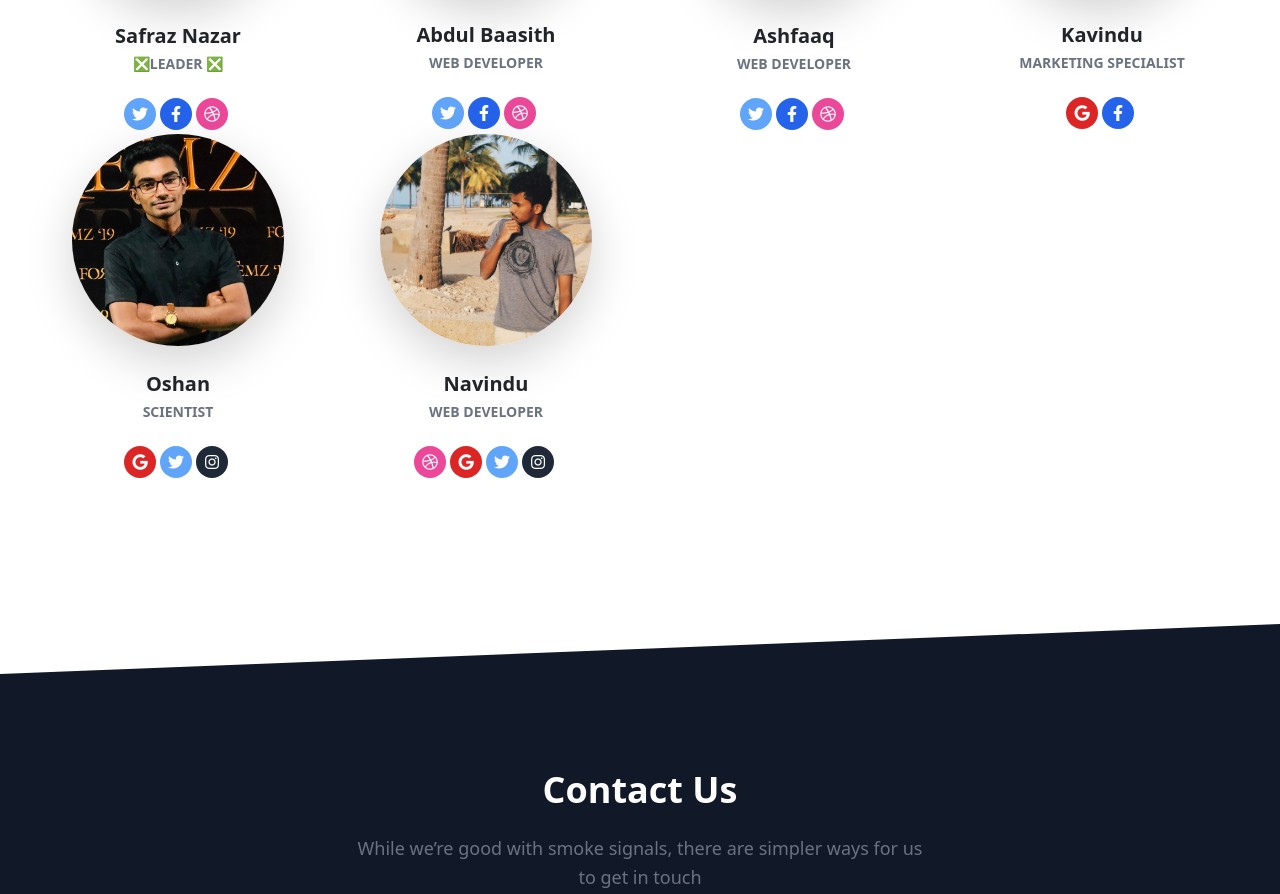
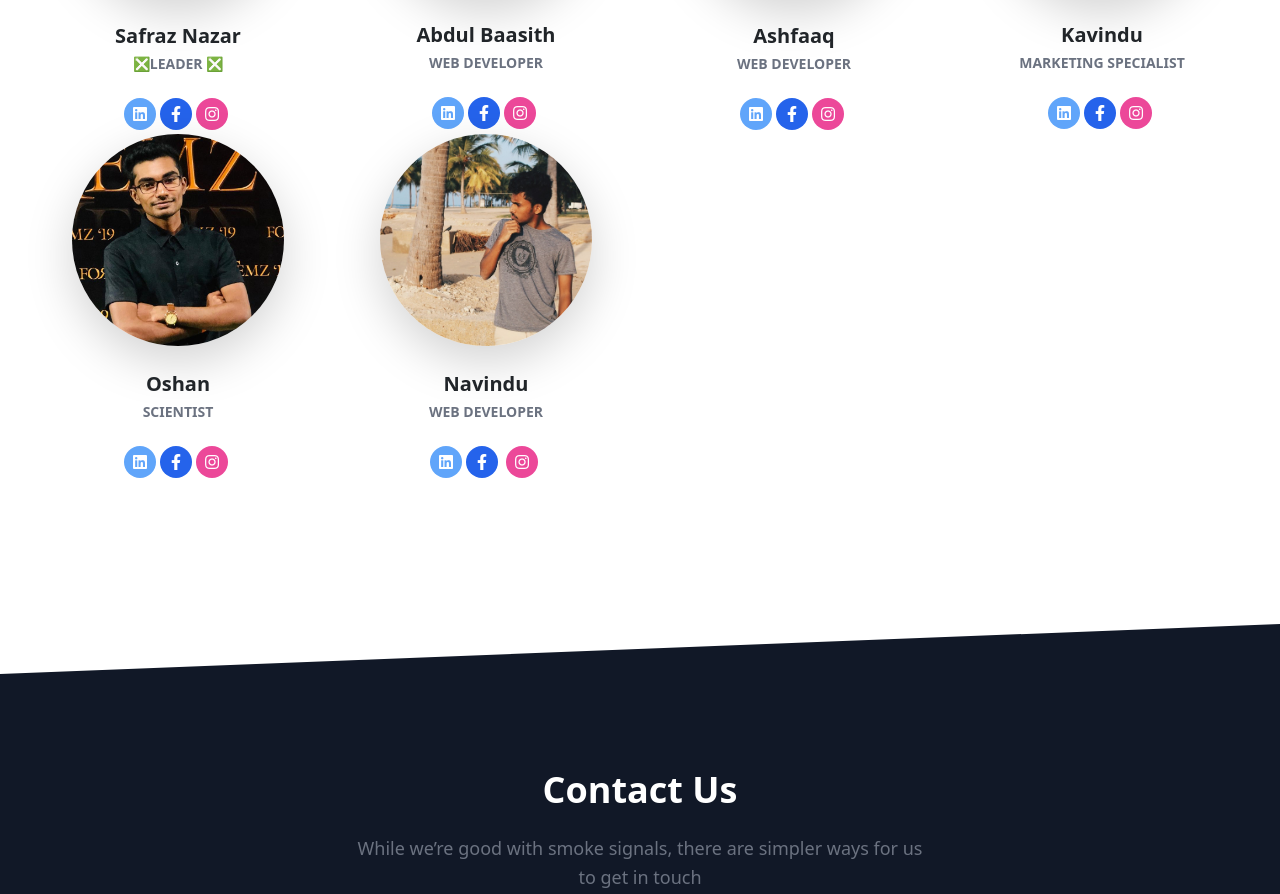
Before and after one commit to KavinduKDWanasekara/CreditMart-Final, a React (Create React App) app in the folder ui/: page / in a window 1280 px wide. Shown: the part 2750-3644 px from the top of the page. Built offline with nearby package versions, Linux system fonts and the light colour scheme.

Commit message:
social icon update and contact info update

```diff
--- a/ui/src/pages/Home.js
+++ b/ui/src/pages/Home.js
@@ -3,6 +3,8 @@ import { useState } from 'react';
 import { send } from 'emailjs-com';
 import NavbarWelcomePage from './../components/NavbarWelcomePage';
 import Footer from './../components/Footer';
+import Swal from 'sweetalert2'
+import { Link } from 'react-router-dom';
 
 export default function Home() {
   const [toSend, setToSend] = useState({
@@ -22,9 +24,17 @@ export default function Home() {
       'user_UYjlSRpxsOdzE2aLGyb5d'
     )
       .then((response) => {
+        Swal.fire({
+          icon: 'success',
+          title: 'Thank you for your response. We will contact you soon!!',
+      })
         console.log('SUCCESS!', response.status, response.text);
       })
       .catch((err) => {
+        Swal.fire({
+          icon: 'success',
+          title: 'Oopsi. Can you try again!!',
+      })
         console.log('FAILED...', err);
       });
   };
@@ -302,24 +312,30 @@ export default function Home() {
                     &#10062;<strong>Leader</strong>  &#10062;
                     </p>
                     <div className="mt-6">
+
+                    <Link to={{ pathname: "https://www.linkedin.com/in/safraznazar/" }} target="_blank"  >
                       <button
                         className="bg-blue-400 text-white w-8 h-8 rounded-full outline-none focus:outline-none mr-1 mb-1"
                         type="button"
                       >
-                        <i className="fab fa-twitter"></i>
-                      </button>
+                        <i className="fab fa-linkedin"></i>
+                      </button></Link>
+
+                      <Link to={{ pathname: "https://www.linkedin.com/in/safraznazar/" }} target="_blank"  >
                       <button
                         className="bg-blue-600 text-white w-8 h-8 rounded-full outline-none focus:outline-none mr-1 mb-1"
                         type="button"
                       >
                         <i className="fab fa-facebook-f"></i>
-                      </button>
+                      </button></Link>
+
+                      <Link to={{ pathname: "https://www.instagram.com/safraznazar_/" }} target="_blank"  >
                       <button
                         className="bg-pink-500 text-white w-8 h-8 rounded-full outline-none focus:outline-none mr-1 mb-1"
                         type="button"
                       >
-                        <i className="fab fa-dribbble"></i>
-                      </button>
+                        <i className="fab fa-instagram"></i>
+                      </button></Link>
                     </div>
                   </div>
                 </div>
@@ -337,24 +353,30 @@ export default function Home() {
                       Web Developer
                     </p>
                     <div className="mt-6">
+                    <Link to={{ pathname: "https://www.linkedin.com/in/shiyam-baasith-4666241a6/" }} target="_blank"  >
                       <button
                         className="bg-blue-400 text-white w-8 h-8 rounded-full outline-none focus:outline-none mr-1 mb-1"
                         type="button"
                       >
-                        <i className="fab fa-twitter"></i>
-                      </button>
+                        <i className="fab fa-linkedin"></i>
+                      </button></Link>
+
+                      <Link to={{ pathname: "https://www.facebook.com/baasith.cool.1" }} target="_blank"  >
                       <button
                         className="bg-blue-600 text-white w-8 h-8 rounded-full outline-none focus:outline-none mr-1 mb-1"
                         type="button"
                       >
                         <i className="fab fa-facebook-f"></i>
-                      </button>
+                      </button></Link>
+
+                      <Link to={{ pathname: "https://www.instagram.com/_baasith._/" }} target="_blank"  >
                       <button
                         className="bg-pink-500 text-white w-8 h-8 rounded-full outline-none focus:outline-none mr-1 mb-1"
                         type="button"
                       >
-                        <i className="fab fa-dribbble"></i>
-                      </button>
+                        <i className="fab fa-instagram"></i>
+                      </button></Link>
+
                     </div>
                   </div>
                 </div>
@@ -372,24 +394,30 @@ export default function Home() {
                       Web Developer
                     </p>
                     <div className="mt-6">
+                    <Link to={{ pathname: "https://www.linkedin.com/in/ashfaaq-ahamed-b25bbb18a/" }} target="_blank"  >
                       <button
                         className="bg-blue-400 text-white w-8 h-8 rounded-full outline-none focus:outline-none mr-1 mb-1"
                         type="button"
                       >
-                        <i className="fab fa-twitter"></i>
-                      </button>
+                        <i className="fab fa-linkedin"></i>
+                      </button></Link>
+
+                      <Link to={{ pathname: "https://www.facebook.com/ashfaaq.ahamed" }} target="_blank"  >
                       <button
                         className="bg-blue-600 text-white w-8 h-8 rounded-full outline-none focus:outline-none mr-1 mb-1"
                         type="button"
                       >
                         <i className="fab fa-facebook-f"></i>
-                      </button>
+                      </button></Link>
+
+                      <Link to={{ pathname: "https://www.instagram.com/ashfxxq_ahxmed/?hl=en" }} target="_blank"  >
                       <button
                         className="bg-pink-500 text-white w-8 h-8 rounded-full outline-none focus:outline-none mr-1 mb-1"
                         type="button"
                       >
-                        <i className="fab fa-dribbble"></i>
-                      </button>
+                        <i className="fab fa-instagram"></i>
+                      </button></Link>
+
                     </div>
                   </div>
                 </div>
@@ -407,18 +435,29 @@ export default function Home() {
                       Marketing Specialist
                     </p>
                     <div className="mt-6">
-                      <button
-                        className="bg-red-600 text-white w-8 h-8 rounded-full outline-none focus:outline-none mr-1 mb-1"
+                    <Link to={{ pathname: "https://www.linkedin.com/in/kavinduwanasekara/" }} target="_blank"  >
+                    <button
+                        className="bg-blue-400 text-white w-8 h-8 rounded-full outline-none focus:outline-none mr-1 mb-1"
                         type="button"
                       >
-                        <i className="fab fa-google"></i>
-                      </button>
+                        <i className="fab fa-linkedin"></i>
+                      </button></Link>
+
+                      <Link to={{ pathname: "https://www.facebook.com/kavindu.kavishka/" }} target="_blank"  >
                       <button
                         className="bg-blue-600 text-white w-8 h-8 rounded-full outline-none focus:outline-none mr-1 mb-1"
                         type="button"
                       >
                         <i className="fab fa-facebook-f"></i>
+                      </button></Link>
+                      <Link to={{ pathname: "https://www.instagram.com/kavindukavishka/" }} target="_blank"  >
+                      <button
+                        className="bg-pink-500 text-white w-8 h-8 rounded-full outline-none focus:outline-none mr-1 mb-1"
+                        type="button"
+                      >
+                        <i className="fab fa-instagram"></i>
                       </button>
+                      </Link>
                     </div>
                   </div>
                 </div>
@@ -436,24 +475,30 @@ export default function Home() {
                       Scientist
                     </p>
                     <div className="mt-6">
-                      <button
-                        className="bg-red-600 text-white w-8 h-8 rounded-full outline-none focus:outline-none mr-1 mb-1"
-                        type="button"
-                      >
-                        <i className="fab fa-google"></i>
-                      </button>
-                      <button
+
+                    <Link to={{ pathname: "https://www.linkedin.com/in/oshan-devinda/" }} target="_blank"  >
+                    <button
                         className="bg-blue-400 text-white w-8 h-8 rounded-full outline-none focus:outline-none mr-1 mb-1"
                         type="button"
                       >
-                        <i className="fab fa-twitter"></i>
+                        <i className="fab fa-linkedin"></i>
                       </button>
+</Link>
+                      <Link to={{ pathname: "https://www.facebook.com/oshan.nettasingha/" }} target="_blank"  >
                       <button
-                        className="bg-gray-800 text-white w-8 h-8 rounded-full outline-none focus:outline-none mr-1 mb-1"
+                        className="bg-blue-600 text-white w-8 h-8 rounded-full outline-none focus:outline-none mr-1 mb-1"
+                        type="button"
+                      >
+                        <i className="fab fa-facebook-f"></i>
+                      </button></Link>
+
+                      <Link to={{ pathname: "https://www.instagram.com/_oshan_devinda_/" }} target="_blank"  >
+                      <button
+                        className="bg-pink-500 text-white w-8 h-8 rounded-full outline-none focus:outline-none mr-1 mb-1"
                         type="button"
                       >
                         <i className="fab fa-instagram"></i>
-                      </button>
+                      </button></Link>
                     </div>
                   </div>
                 </div>
@@ -471,30 +516,29 @@ export default function Home() {
                     Web Developer
                     </p>
                     <div className="mt-6">
-                      <button
-                        className="bg-pink-500 text-white w-8 h-8 rounded-full outline-none focus:outline-none mr-1 mb-1"
+
+                    <Link to={{ pathname: "https://www.linkedin.com/in/navindu-wijeratna/" }} target="_blank"  ><button
+                        className="bg-blue-400 text-white w-8 h-8 rounded-full outline-none focus:outline-none mr-1 mb-1"
+                        type="button"
+
+                      >
+                        <i className="fab fa-linkedin"></i>
+                      </button></Link>
+
+                      <Link to={{ pathname: "https://www.linkedin.com/in/navindu-wijeratna/" }} target="_blank"  ><button
+                        className="bg-blue-600 text-white w-8 h-8 rounded-full outline-none focus:outline-none mr-1 mb-1"
                         type="button"
                       >
-                        <i className="fab fa-dribbble"></i>
-                      </button>
-                      <button
-                        className="bg-red-600 text-white w-8 h-8 rounded-full outline-none focus:outline-none mr-1 mb-1"
-                        type="button"
-                      >
-                        <i className="fab fa-google"></i>
-                      </button>
-                      <button
-                        className="bg-blue-400 text-white w-8 h-8 rounded-full outline-none focus:outline-none mr-1 mb-1"
-                        type="button"
-                      >
-                        <i className="fab fa-twitter"></i>
-                      </button>
-                      <button
-                        className="bg-gray-800 text-white w-8 h-8 rounded-full outline-none focus:outline-none mr-1 mb-1"
+                        <i className="fab fa-facebook-f"></i>
+                      </button></Link>
+
+                      <Link to={{ pathname: "https://www.linkedin.com/in/navindu-wijeratna/" }} target="_blank"  > <button
+                        className="bg-pink-500 text-white w-8 h-8 rounded-full outline-none focus:outline-none mr-1 mb-1"
                         type="button"
                       >
                         <i className="fab fa-instagram"></i>
                       </button>
+                      </Link>
                     </div>
                   </div>
                 </div>
```
